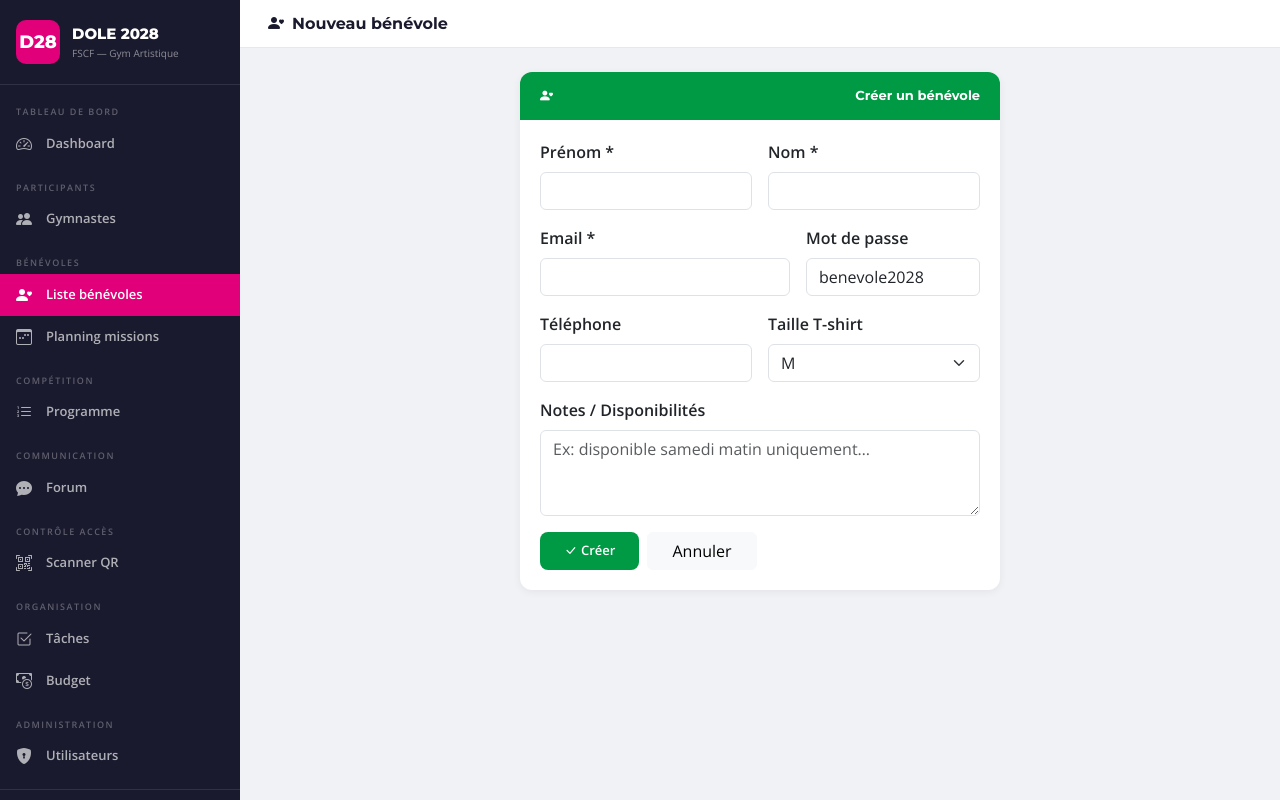
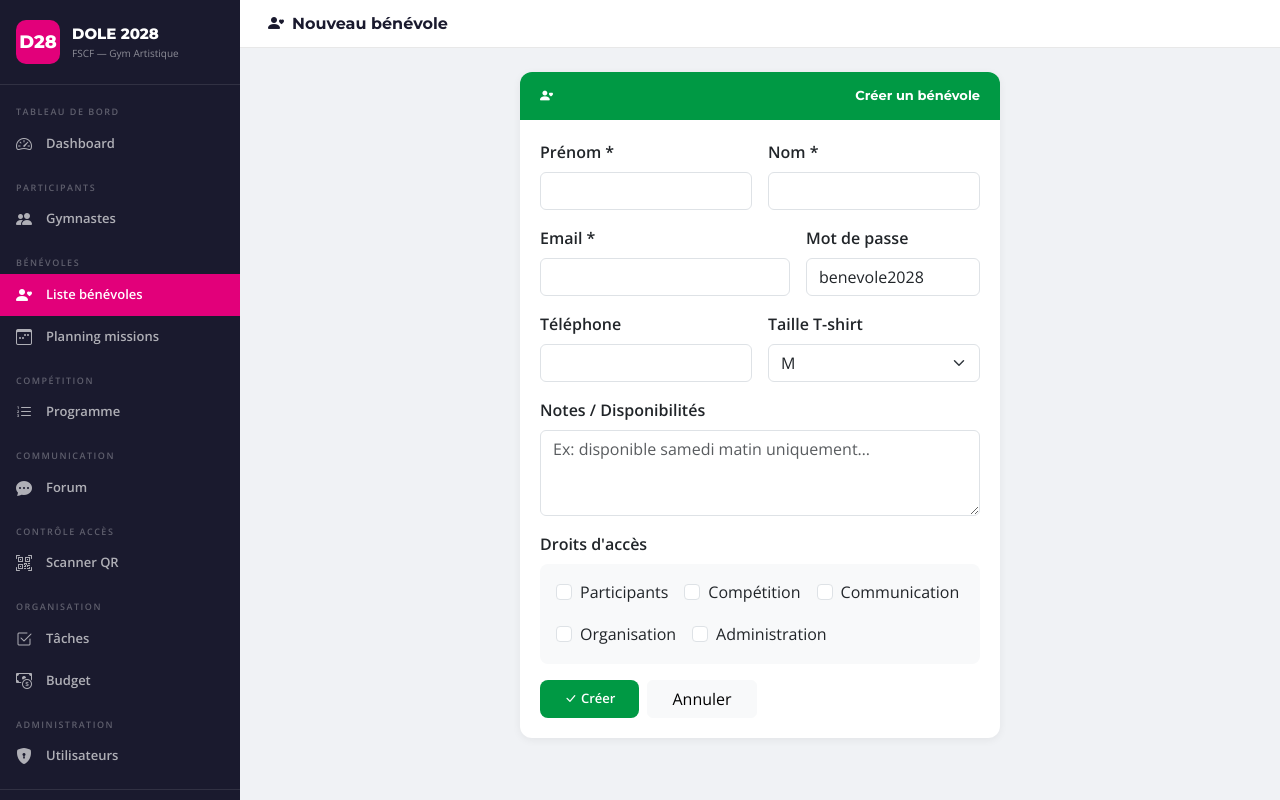
Before and after one commit to ugddole/Federaux-2028, a Flask app: page /benevoles/new in a window 1280 px wide. Run offline with Flask 3, Linux system fonts and the light colour scheme; a user stored in the database is signed in.

Commit message:
Add access rights section to benevole form

```diff
--- a/templates/benevole_form.html
+++ b/templates/benevole_form.html
@@ -1,8 +1,15 @@
 {% extends 'base.html' %}
 {% block title %}{% if action=='new' %}Nouveau bénévole{% else %}Modifier bénévole{% endif %}{% endblock %}
 {% block page_title %}<i class="bi bi-person-heart me-2"></i>{% if action=='new' %}Nouveau bénévole{% else %}Modifier {{ item.prenom }} {{ item.nom }}{% endif %}{% endblock %}
-
 {% block content %}
+{% set droit_labels = {
+  'participants': 'Participants',
+  'competition': 'Compétition',
+  'communication': 'Communication',
+  'organisation': 'Organisation',
+  'administration': 'Administration'
+} %}
+{% set item_droits = (item.droits or '').split(',') if item and item.droits else [] %}
 <div class="row justify-content-center">
 <div class="col-lg-6">
 <div class="fscf-card">
@@ -44,6 +51,18 @@
           <label class="form-label fw-semibold">Notes / Disponibilités</label>
           <textarea name="notes" class="form-control" rows="3" placeholder="Ex: disponible samedi matin uniquement…">{{ item.notes if item else '' }}</textarea>
         </div>
+        <div class="col-12">
+          <label class="form-label fw-semibold">Droits d'accès</label>
+          <div class="d-flex flex-wrap gap-3 p-3" style="background:#f8f9fa; border-radius:8px;">
+            {% for key, label in droit_labels.items() %}
+            <div class="form-check">
+              <input class="form-check-input" type="checkbox" name="droits" value="{{ key }}" id="droit_{{ key }}"
+                {% if key in item_droits %}checked{% endif %}>
+              <label class="form-check-label" for="droit_{{ key }}">{{ label }}</label>
+            </div>
+            {% endfor %}
+          </div>
+        </div>
         <div class="col-12 d-flex gap-2">
           <button type="submit" class="btn-fscf px-4 py-2" style="background:var(--green);">
             <i class="bi bi-check-lg me-1"></i>{% if action=='new' %}Créer{% else %}Enregistrer{% endif %}
```
